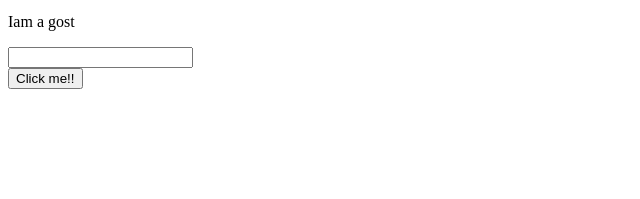
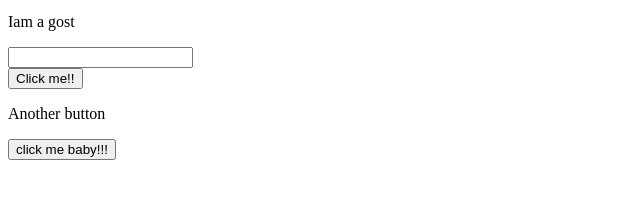
Before and after one commit to abirhasan001/my-first-website, a plain HTML site: page index.html in a window 1280 px wide. Shown: the part 101-300 px from the top of the page, without its empty margins (0-640 px from the left). Drawn offline with Linux system fonts and the light colour scheme.

Commit message:
done adding button

```diff
--- a/index.html
+++ b/index.html
@@ -13,5 +13,8 @@
     <input type="text">
     <br>
     <button>Click me!!</button>
+    <br>
+    <p>Another button</p>
+    <button>click me baby!!!</button>
 </body>
 </html>
```
